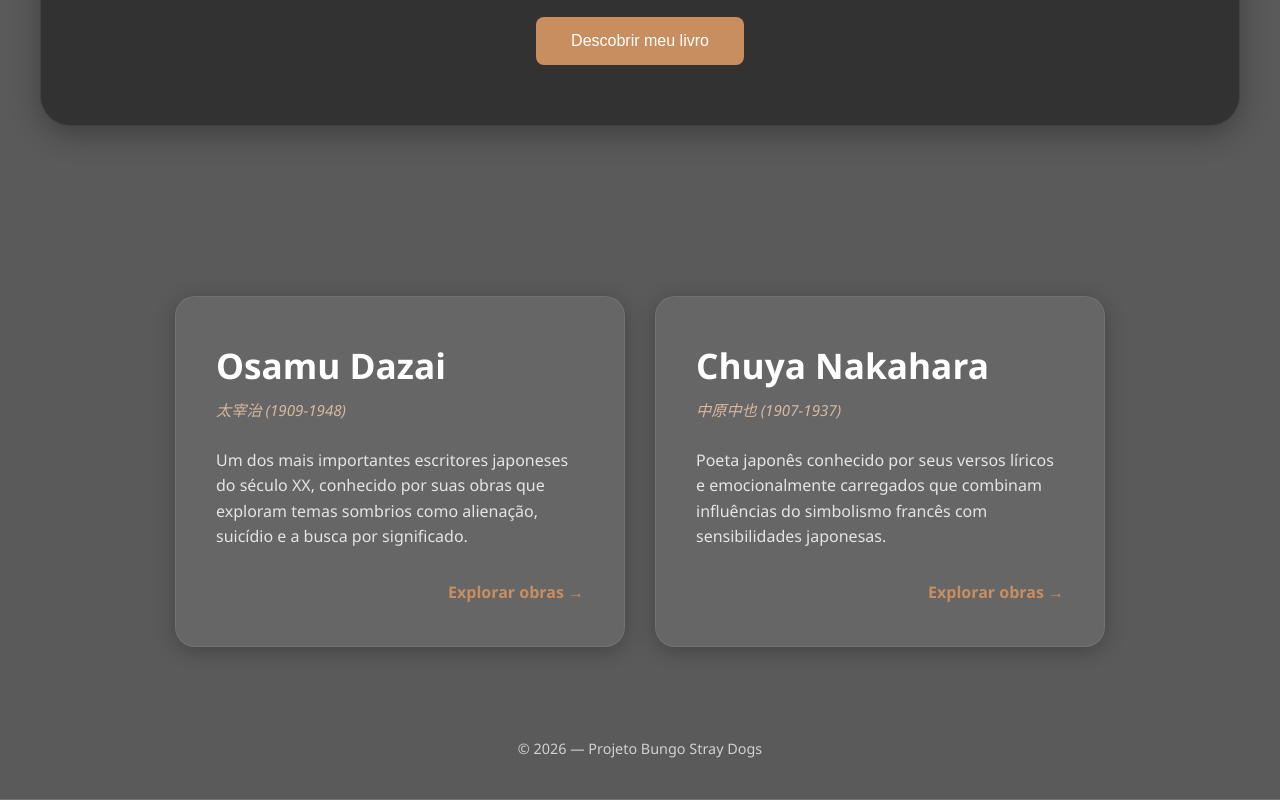
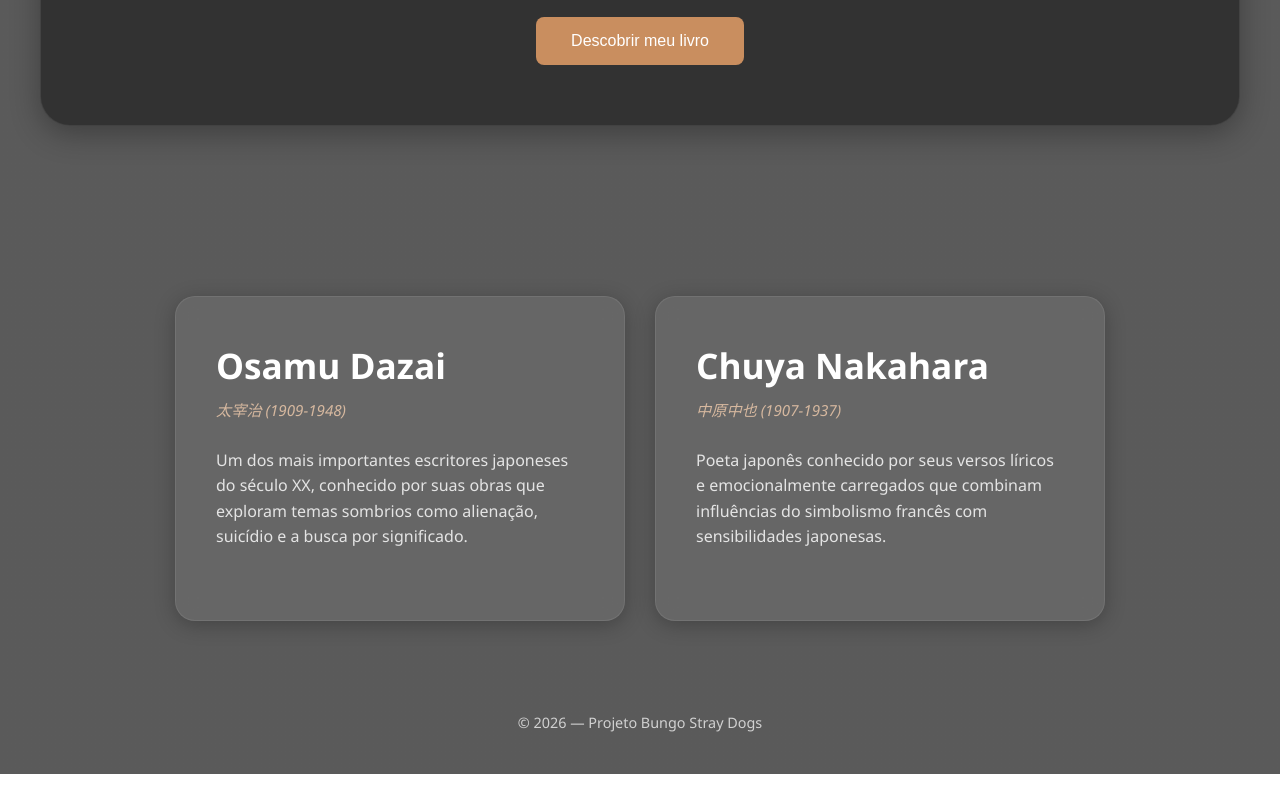
Before and after one commit to AlyciaEXE/Relatos-literarios, a website: page public/home.html in a window 1280 px wide. Shown: the part 493-1293 px from the top of the page. After the commit the page ends 1267 px from the top, so only its background shows below. Drawn offline with Linux system fonts and the light colour scheme.

```diff
--- a/public/home.html
+++ b/public/home.html
@@ -55,7 +55,7 @@
     </p>
 
     <div class="card-footer">
-        <span>Explorar obras →</span>
+
     </div>
 
 </div>
@@ -74,7 +74,7 @@
     </p>
 
     <div class="card-footer">
-        <span>Explorar obras →</span>
+
     </div>
 
 </div>
```
Also changed, not shown: 1 other file.
